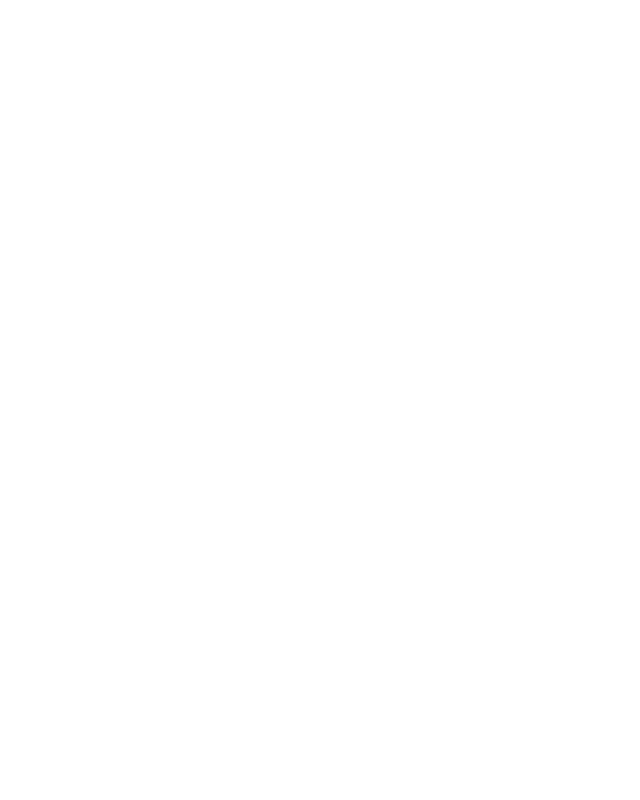
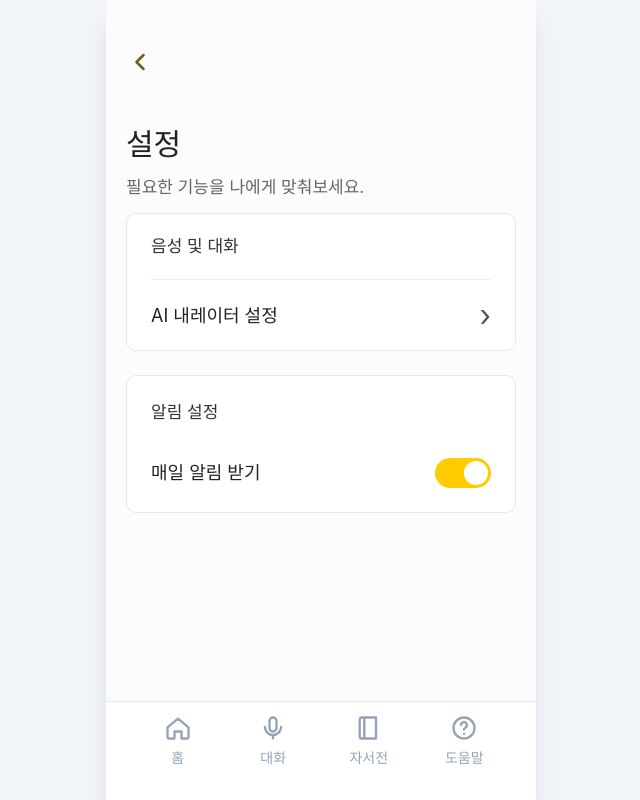
Before and after one commit to choiby7/likelion-team1-ideathon-frontend, a React (Vite) app: page /settings in a window 1280 px wide. Before the commit this address had no page. Shown: the whole page, without its empty margins (319-959 px from the left). Built offline with nearby package versions, Linux system fonts and the light colour scheme.

Commit message:
설정 페이지 추가

```diff
--- a/src/main.tsx
+++ b/src/main.tsx
@@ -9,6 +9,7 @@ import OnboardingPage from "./pages/OnboardingPage";
 import MicPermissionPage from "./pages/MicPermissionPage";
 import HomePage from "./pages/HomePage";
 import HelpPage from "./pages/HelpPage";
+import SettingsPage from "./pages/SettingsPage";
 
 ReactDOM.createRoot(document.getElementById("root")!).render(
   <React.StrictMode>
@@ -22,6 +23,7 @@ ReactDOM.createRoot(document.getElementById("root")!).render(
         <Route path="/autobiography" element={<AutobiographyPage />} />
         <Route path="/autobiography/:id" element={<MemoirReaderPage />} />
         <Route path="/help" element={<HelpPage />} />
+        <Route path="/settings" element={<SettingsPage />} />
       </Routes>
     </BrowserRouter>
   </React.StrictMode>,
--- a/src/pages/HelpPage.tsx
+++ b/src/pages/HelpPage.tsx
@@ -73,7 +73,7 @@ function HelpPage() {
 
   return (
     <MobileFrame>
-      <main className="min-h-screen bg-[#fcfcfc] px-4 pb-32">
+      <main className="min-h-screen bg-[#FFF8F1] px-4 pb-32">
         {/* 상단 헤더 */}
         <header className="flex items-center justify-between py-4">
           <button onClick={() => navigate(-1)} aria-label="뒤로가기">
@@ -92,7 +92,11 @@ function HelpPage() {
             Memoreal
           </h1>
 
-          <button aria-label="설정">
+          <button
+            onClick={() => navigate("/settings")}
+            aria-label="설정"
+            className="rounded-full p-2 transition duration-200 hover:bg-[#fff3bf] hover:scale-110 active:scale-95"
+          >
             <svg viewBox="0 0 24 24" fill="none" className="h-7 w-7">
               <circle cx="12" cy="12" r="3" stroke="#64748b" strokeWidth="2" />
               <path
--- /dev/null
+++ b/src/pages/SettingsPage.tsx
@@ -0,0 +1,80 @@
+import { useState } from "react";
+import { useNavigate } from "react-router-dom";
+import BottomNav from "../components/BottomNav";
+import MobileFrame from "../components/MobileFrame";
+
+function SettingsPage() {
+  const navigate = useNavigate();
+  const [dailyAlarm, setDailyAlarm] = useState(true);
+
+  return (
+    <MobileFrame>
+      <main className="min-h-screen bg-[#fcfcfc] px-5 pb-32 pt-12">
+        {/* 뒤로가기 */}
+        <button onClick={() => navigate(-1)} aria-label="뒤로가기">
+          <svg viewBox="0 0 24 24" fill="none" className="h-7 w-7">
+            <path
+              d="M15 6l-6 6 6 6"
+              stroke="#6f5f18"
+              strokeWidth="2.2"
+              strokeLinecap="round"
+              strokeLinejoin="round"
+            />
+          </svg>
+        </button>
+
+        {/* 제목 */}
+        <section className="mt-10">
+          <h1 className="text-[30px] font-medium text-[#222]">설정</h1>
+          <p className="mt-2 text-[17px] text-[#666]">
+            필요한 기능을 나에게 맞춰보세요.
+          </p>
+        </section>
+
+        {/* 음성 및 대화 카드 */}
+        <section className="mt-3 rounded-[10px] border border-[#e7e7e7] bg-white px-6 py-5">
+          <h2 className="text-[17px] text-[#333]">음성 및 대화</h2>
+
+          <div className="mt-5 border-t border-[#eeeeee] pt-5">
+            <button
+              onClick={() => alert("AI 내레이터 설정은 개발 예정이에요")}
+              className="flex w-full items-center justify-between text-left"
+            >
+              <span className="text-[18px] text-[#222]">
+                AI 내레이터 설정
+              </span>
+              <span className="text-[30px] leading-none text-[#555]">›</span>
+            </button>
+          </div>
+        </section>
+
+        {/* 알림 설정 카드 */}
+        <section className="mt-6 rounded-[10px] border border-[#e7e7e7] bg-white px-6 py-6">
+          <h2 className="text-[17px] text-[#333]">알림 설정</h2>
+
+          <div className="mt-8 flex items-center justify-between">
+            <span className="text-[18px] text-[#222]">매일 알림 받기</span>
+
+            <button
+              onClick={() => setDailyAlarm((prev) => !prev)}
+              aria-label="매일 알림 받기"
+              className={`relative h-[30px] w-[56px] rounded-full transition ${
+                dailyAlarm ? "bg-[#ffcc00]" : "bg-[#d1d5db]"
+              }`}
+            >
+              <span
+                className={`absolute top-[3px] h-[24px] w-[24px] rounded-full bg-white transition ${
+                  dailyAlarm ? "left-[29px]" : "left-[3px]"
+                }`}
+              />
+            </button>
+          </div>
+        </section>
+      </main>
+
+      <BottomNav />
+    </MobileFrame>
+  );
+}
+
+export default SettingsPage;
```
